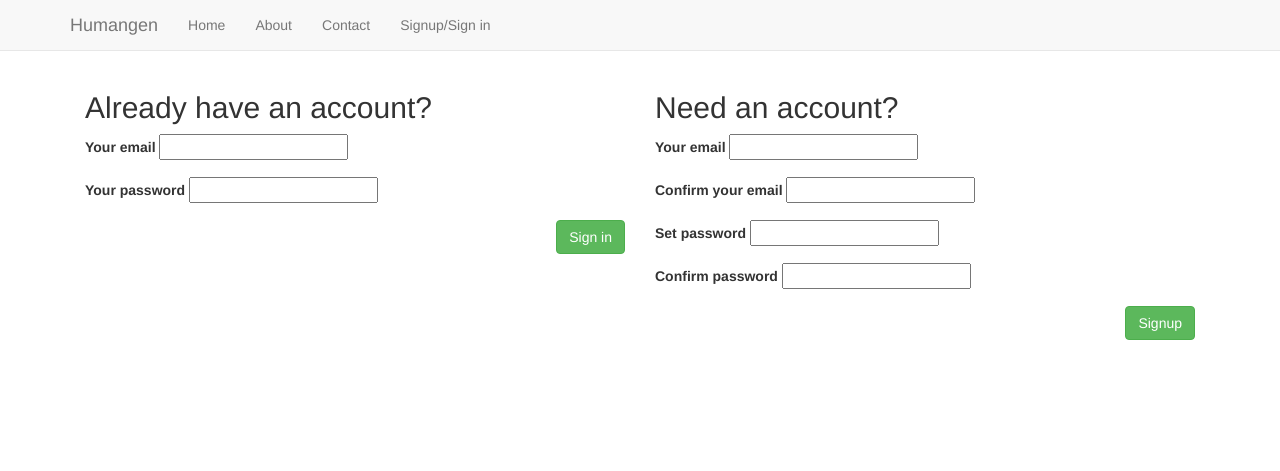
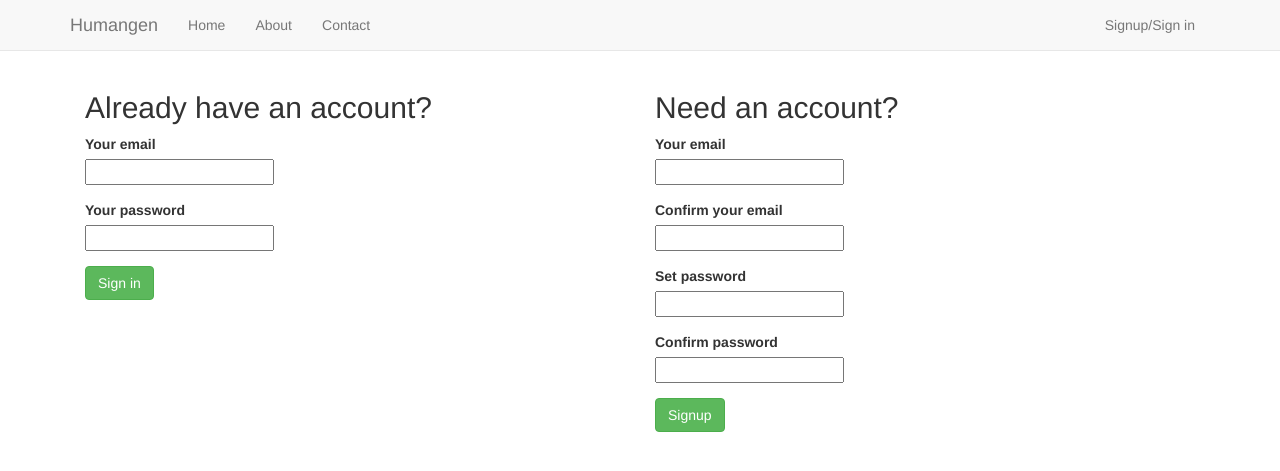
Before and after one commit to NickChapman/humangen, a Django app: page /signup in a window 1280 px wide. Shown: the top 471 px of the page. Run offline with Django 3.2, Linux system fonts and the light colour scheme; some libraries are stand-ins or nearby versions.

Commit message:
Styling login page

```diff
--- a/amr/templates/amr/base.html
+++ b/amr/templates/amr/base.html
@@ -26,7 +26,10 @@
                 <li><a href="{% url 'index' %}">Home</a></li>
                 <li><a href="{% url 'about' %}">About</a></li>
                 <li><a href="{% url 'contact' %}">Contact</a></li>
+            </ul>
+            <ul class="nav navbar-nav pull-right">
                 {% if user.is_authenticated %}
+                    <p>Hi {{ user.email }}</p>
                     <li><a href="{% url 'signout' %}">Sign out</a></li>
                 {% else %}
                     <li><a href="{% url 'signup' %}">Signup/Sign in</a></li>
--- a/amr/templates/amr/signup.html
+++ b/amr/templates/amr/signup.html
@@ -20,11 +20,11 @@
                             <a href="#" class="close" data-dismiss="alert" aria-label="close">&times;</a>
                         </div>
                     {% endif %}
-                    <label>{{ field.label }}</label>
+                    <label>{{ field.label }}</label><br />
                     {{ field }}
                 </div>
             {% endfor %}
-            <button type="submit" class="btn btn-success pull-right">Sign in</button>
+            <button type="submit" class="btn btn-success pull-left">Sign in</button>
         </form>
     </div>
     <div class="col-md-6">
@@ -40,11 +40,11 @@
                             <a href="#" class="close" data-dismiss="alert" aria-label="close">&times;</a>
                         </div>
                     {% endif %}
-                    <label>{{ field.label }}</label>
+                    <label>{{ field.label }}</label><br />
                     {{ field }}
                 </div>
             {% endfor %}
-            <button type="submit" class="btn btn-success pull-right">Signup</button>
+            <button type="submit" class="btn btn-success pull-left">Signup</button>
         </form>
     </div>
 {% endblock %}
```
